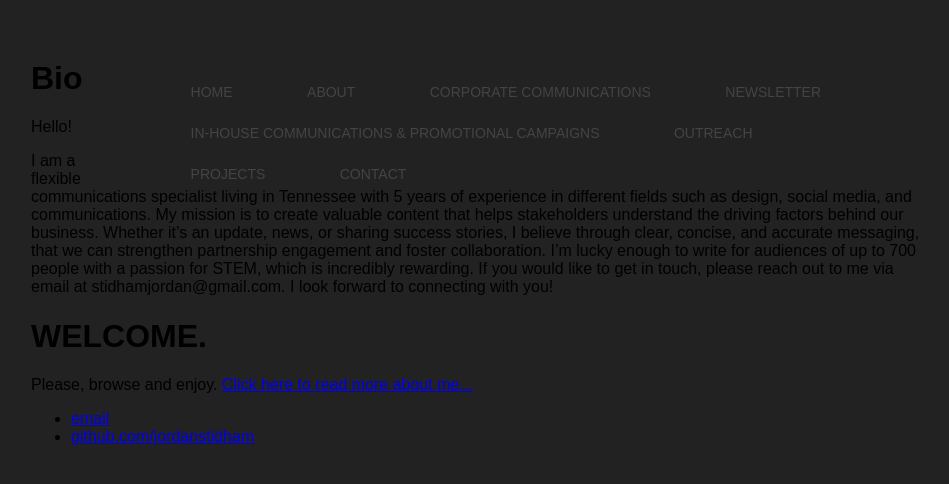
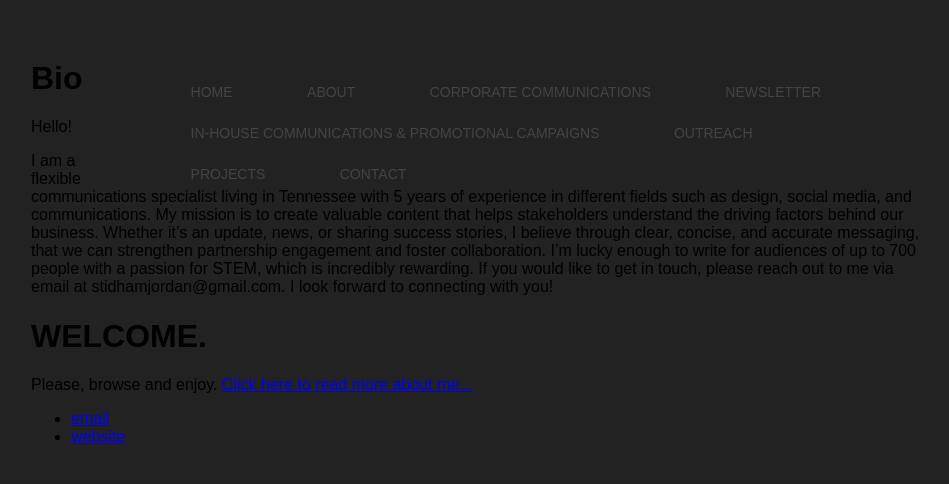
Before and after one commit to jordanstidham/PORTFOLIO, a Jekyll site: the page built from README.md, in a window 1280 px wide. Shown: the top 484 px of the page, without its empty margins (161-1110 px from the left). Built offline with Jekyll 4.4.1, drawn with Linux system fonts in a browser that asks for light colours; our own code applies the rules of GitHub Pages for plain Markdown files.

Commit message:
Update default.html

```diff
--- a/_layouts/default.html
+++ b/_layouts/default.html
@@ -34,7 +34,7 @@
 		<footer>
    		<ul>
         		<li><a href="mailto:stidhamjordan@gmail.com">email</a></li>
-        		<li><a href="https://github.com/jordanstidham">github.com/jordanstidham</a></li>
+        		<li><a href="https://github.com/jordanstidham">website</a></li>
 		</ul>
 		</footer>
 	</body>
```
